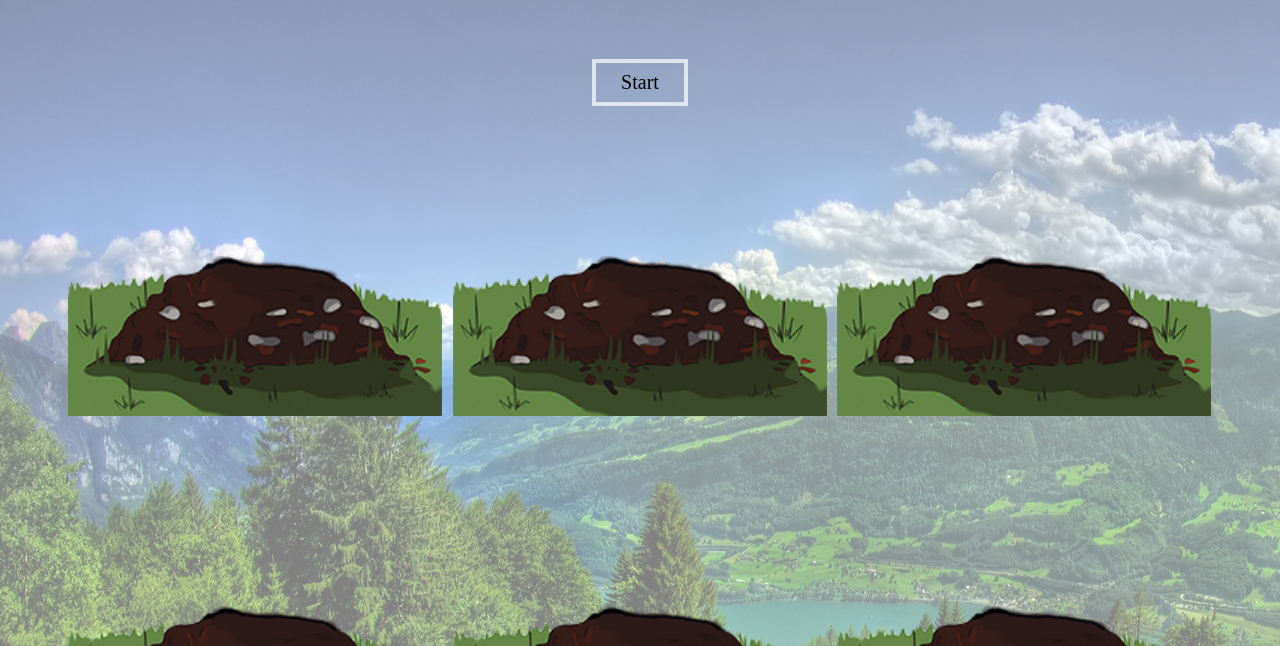
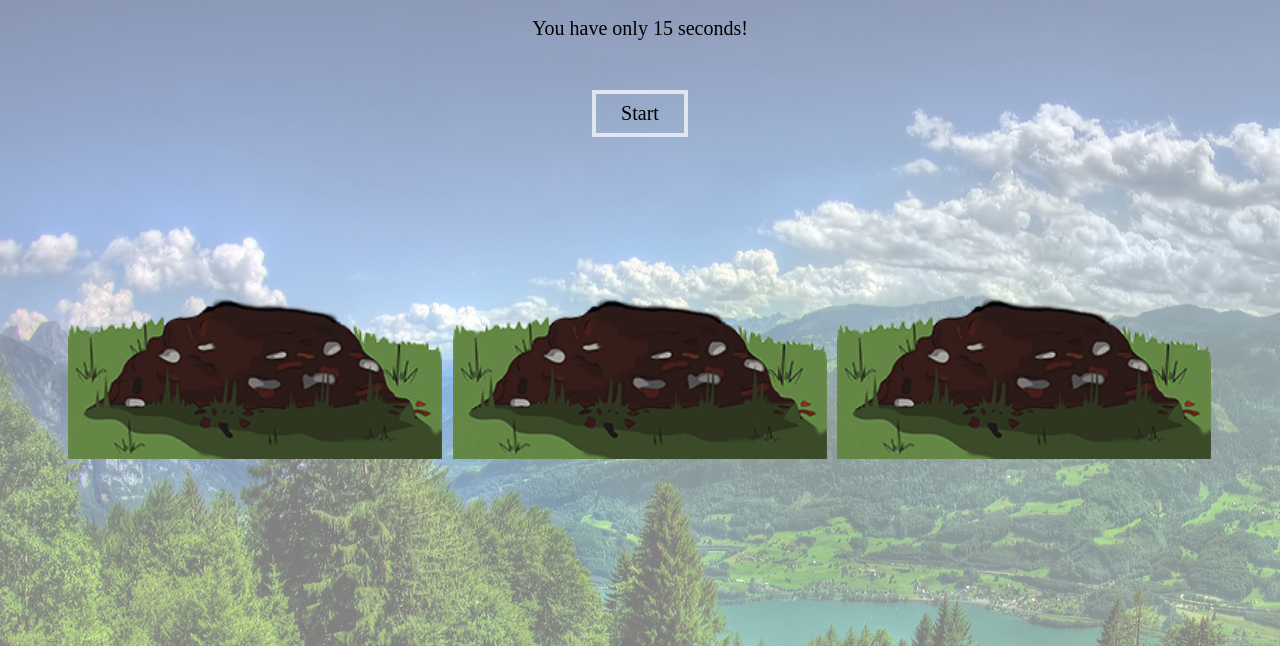
Before and after one commit to MichalLic/JS-30, a website: page whack-mole/index.html in a window 1280 px wide. Shown: the part 107-753 px from the top of the page. Drawn offline with Linux system fonts and the light colour scheme.

Commit message:
Style fixed.

```diff
--- a/whack-mole/index.html
+++ b/whack-mole/index.html
@@ -9,6 +9,7 @@
 <header>
     <div class="container">
         <h2>WHACK A MOLE <span class="score">0</span></h2>
+        <p>You have only 15 seconds!</p>
     </div>
 </header>
 <main>
--- a/whack-mole/src/js/script.js
+++ b/whack-mole/src/js/script.js
@@ -21,7 +21,7 @@ function randomHole(holes) {
 }
 
 function jumpOut() {
-    const time = randTime(200, 1000);
+    const time = randTime(300, 1100);
     const hole = randomHole(holes);
     console.log(time, hole);
     hole.classList.add('up');
@@ -37,10 +37,10 @@ function startGame() {
     jumpOut();
     setTimeout(function () {
         timeUp = true;
-    }, 2000);
+    }, 15000);
 }
 
-function bonk (e) {
+function bonk(e) {
     if (!e.isTrusted) return;
     score++;
     this.classList.remove('up');
--- a/whack-mole/src/scss/core/_buttons.scss
+++ b/whack-mole/src/scss/core/_buttons.scss
@@ -3,9 +3,9 @@ button {
   font-size: 20px;
   background: transparent;
   outline: 0;
-  border: 4px solid rgba(255,255,255,.7);
+  border: 4px solid rgba(255, 255, 255, .7);
   display: block;
-  margin: 12px auto 0;
+  margin: 0 auto 12px;
   transition: .5s;
   font-family: "AR JULIAN";
   &:hover {
--- a/whack-mole/src/scss/layout/_header.scss
+++ b/whack-mole/src/scss/layout/_header.scss
@@ -8,6 +8,10 @@ header {
     padding: 10px 0;
   }
 
+  p {
+    margin-top: 20px;
+  }
+
   .score {
     background-color: rgba(255, 255, 255, 0.5);
     padding: 10px 25px;
--- a/whack-mole/src/scss/layout/_main.scss
+++ b/whack-mole/src/scss/layout/_main.scss
@@ -11,7 +11,6 @@
     margin: 150px 5px 0 5px;
     position: relative;
     flex-basis: calc(33.333% - 15px);
-
 
     &:after {
       content: '';
@@ -30,12 +29,14 @@
     .mole {
       background-image: url("../images/mole.png");
       background-repeat: no-repeat;
-      background-size: 40%;
+      background-size: contain;
       background-position: 47%;
       position: absolute;
       top: 4%;
-      width: 100%;
       height: 150px;
+      width: 150px;
+      left: calc(50% - 75px);
+      cursor: pointer;
       transition: all 0.4s;
 
     }
```
Also changed, not shown: whack-mole/dist/css/style.css, whack-mole/dist/js/app.js, 2 other files.
